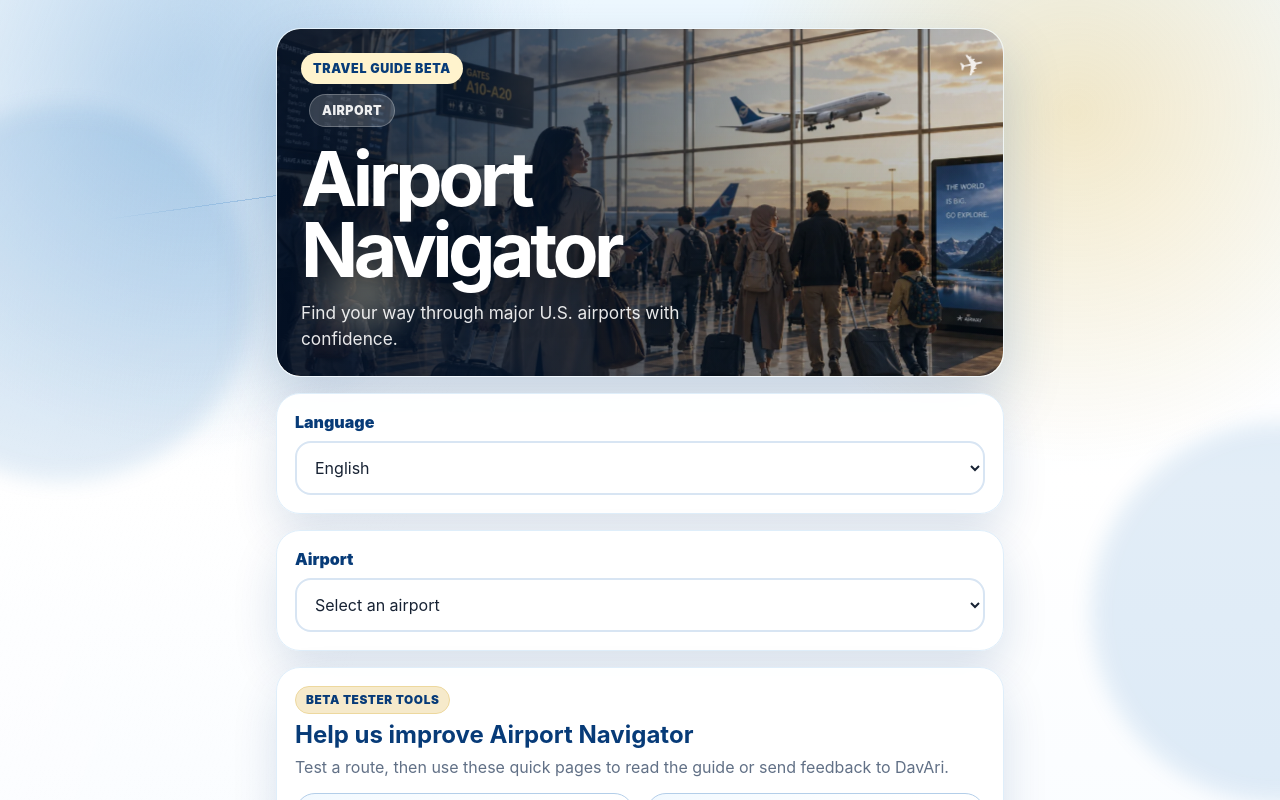
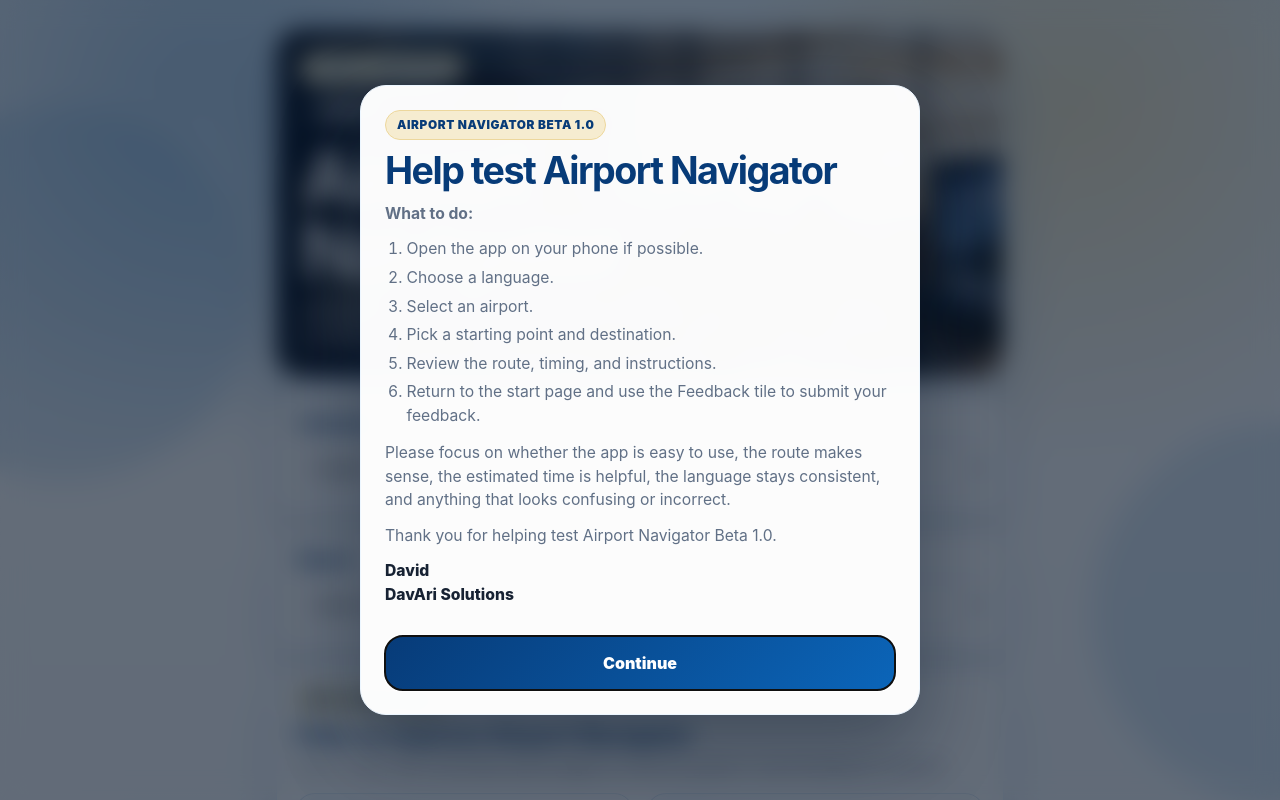
Before and after one commit to davari1079/airport-navigator, a React (Vite) app: page / in a window 1280 px wide. Shown: the top 800 px of the page. Built offline with nearby package versions, Linux system fonts and the light colour scheme.

Commit message:
Add beta tester intro popup

```diff
--- a/src/App.jsx
+++ b/src/App.jsx
@@ -1,4 +1,4 @@
-import { useEffect, useMemo, useState } from 'react';
+import { useEffect, useMemo, useRef, useState } from 'react';
 import AppShell from './components/AppShell.jsx';
 import AirportSelector from './components/AirportSelector.jsx';
 import LanguageSelector from './components/LanguageSelector.jsx';
@@ -14,6 +14,7 @@ import { getAirportVisual } from './data/airportVisuals.js';
 import BetaResourceTiles from './components/BetaResourceTiles.jsx';
 import InstructionsPage from './components/InstructionsPage.jsx';
 import FeedbackPage from './components/FeedbackPage.jsx';
+import './testerIntro.css';
 
 export default function App() {
   const [airportCode, setAirportCode] = useState('');
@@ -21,6 +22,8 @@ export default function App() {
   const [destination, setDestination] = useState('');
   const [route, setRoute] = useState(null);
   const [language, setLanguage] = useState('en');
+  const [showTesterIntro, setShowTesterIntro] = useState(true);
+  const introDialogRef = useRef(null);
   const [page, setPage] = useState(() => {
     const hash = window.location.hash.replace('#', '');
     return hash === 'instructions' || hash === 'feedback' ? hash : 'start';
@@ -35,6 +38,21 @@ export default function App() {
     label: 'Travelers in an airport terminal',
   };
 
+  useEffect(() => {
+    if (!showTesterIntro) return;
+    const dialog = introDialogRef.current;
+    if (!dialog) return;
+
+    if (typeof dialog.showModal === 'function' && !dialog.open) {
+      dialog.showModal();
+    }
+
+    return () => {
+      if (dialog.open) {
+        dialog.close();
+      }
+    };
+  }, [showTesterIntro]);
 
   useEffect(() => {
     if (!pageVisual?.src) return;
@@ -132,8 +150,45 @@ export default function App() {
     window.history.replaceState(null, '', window.location.pathname + window.location.search);
   }
 
+  function handleContinueFromIntro() {
+    const dialog = introDialogRef.current;
+    if (dialog?.open) {
+      dialog.close();
+    }
+    setShowTesterIntro(false);
+  }
+
   return (
     <AppShell t={t} airport={airport}>
+      {showTesterIntro && (
+        <dialog
+          className="tester-intro-modal"
+          ref={introDialogRef}
+          aria-labelledby="tester-intro-title"
+          aria-describedby="tester-intro-description"
+        >
+          <span className="tester-intro-kicker">Airport Navigator Beta 1.0</span>
+          <h2 id="tester-intro-title">Help test Airport Navigator</h2>
+          <div id="tester-intro-description" className="tester-intro-copy">
+            <p><strong>What to do:</strong></p>
+            <ol>
+              <li>Open the app on your phone if possible.</li>
+              <li>Choose a language.</li>
+              <li>Select an airport.</li>
+              <li>Pick a starting point and destination.</li>
+              <li>Review the route, timing, and instructions.</li>
+              <li>Return to the start page and use the Feedback tile to submit your feedback.</li>
+            </ol>
+            <p>Please focus on whether the app is easy to use, the route makes sense, the estimated time is helpful, the language stays consistent, and anything that looks confusing or incorrect.</p>
+            <p>Thank you for helping test Airport Navigator Beta 1.0.</p>
+            <p className="tester-intro-signoff">David<br />DavAri Solutions</p>
+          </div>
+          <button className="primary-button tester-intro-button" type="button" onClick={handleContinueFromIntro}>
+            Continue
+          </button>
+        </dialog>
+      )}
+
       <section
         className={`hero-card hero-card-photo ${heroVisual ? 'hero-card-airport' : 'hero-card-welcome'}`}
         style={{
```
